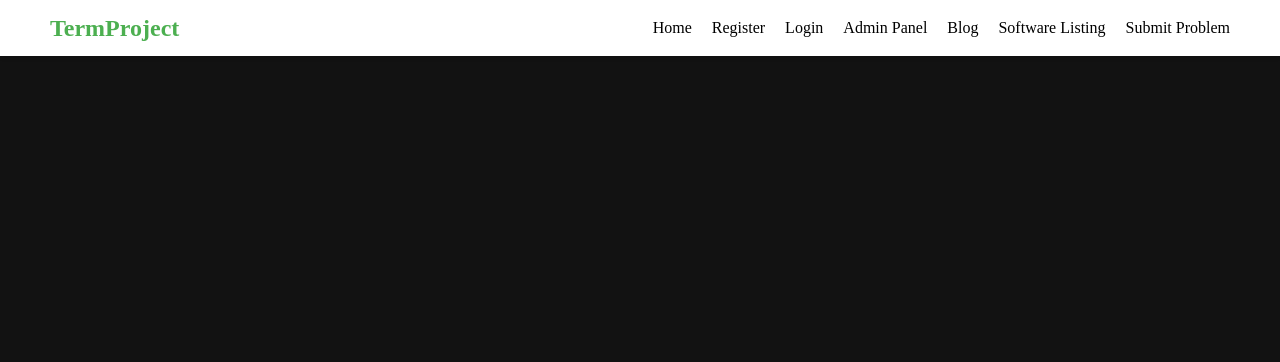
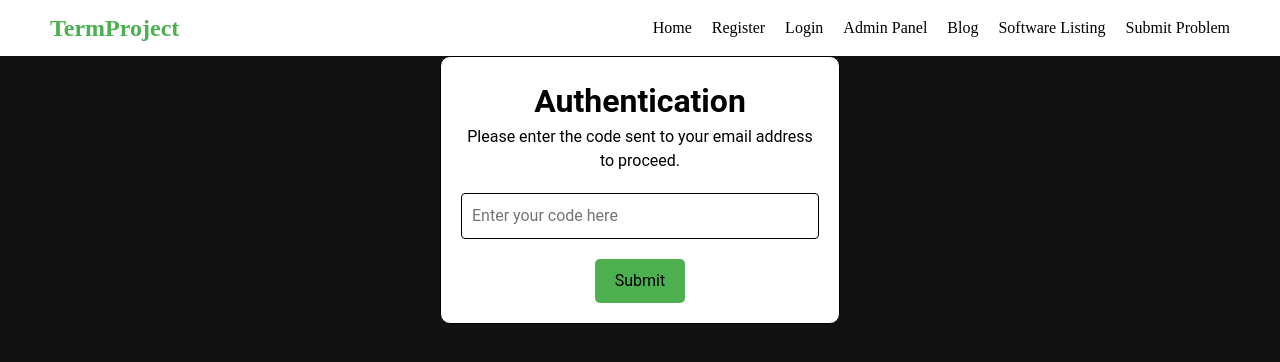
Before and after one commit to Ogi-Z/ComaGen-E-Front, a Vue app: page /authConfirm in a window 1280 px wide. Shown: the top 362 px of the page. Built offline with nearby package versions, Linux system fonts and the light colour scheme.

Commit message:
authconfirm

```diff
--- /dev/null
+++ b/src/components/authConfirm.vue
@@ -0,0 +1,68 @@
+<template>
+  <div class="auth-container">
+    <h1>Authentication</h1>
+    <p>Please enter the code sent to your email address to proceed.</p>
+    <form @submit.prevent="confirmCode">
+      <input type="text" v-model="authCode" placeholder="Enter your code here" required>
+      <button type="submit">Submit</button>
+    </form>
+  </div>
+</template>
+
+<script>
+import { ref } from 'vue';
+import { useRouter } from 'vue-router';
+
+export default {
+  name: 'AuthConfirmPage',
+  setup() {
+    const authCode = ref('');
+    const router = useRouter();
+
+    const confirmCode = () => {
+      if (authCode.value === '123456') {
+        router.push('/');
+      } else {
+        alert('Invalid code, please try again.');
+      }
+    };
+
+    return { authCode, confirmCode };
+  }
+}
+</script>
+
+<style scoped>
+.auth-container {
+  max-width: 400px;
+  padding: 20px;
+  margin: 0 auto;
+  text-align: center;
+  border: 1px solid #000000;
+  border-radius: 10px;
+  background-color: white;
+}
+.auth-container h1 {
+  color: black;
+}
+.auth-container p {
+  color: black;
+}
+input[type="text"] {
+  width: 100%;
+  padding: 10px;
+  margin-top: 20px;
+  border: 1px solid #000000;
+  border-radius: 4px;
+}
+
+button {
+  padding: 10px 20px;
+  margin-top: 20px;
+  color: rgb(0, 0, 0);
+  background-color: #4CAF50;
+  border: none;
+  border-radius: 5px;
+  cursor: pointer;
+}
+</style>
--- a/src/components/userRegPage.vue
+++ b/src/components/userRegPage.vue
@@ -30,6 +30,8 @@
 </template>
 
 <script>
+import router from '../router';
+
 export default {
   name: 'UserRegistrationPage',
   data() {
@@ -48,7 +50,8 @@
     registerUser() {
       console.log('Registering user:', this.user);
       // In a real application, here you would typically make an API call to register the user
-        // After successful registration, you might redirect them to a login page or their profile
+      // Simulate registration by redirecting to authentication confirmation page
+      router.push('/authConfirm'); // Redirect to authConfirm after successful registration
     }
   }
 }
--- a/src/router/index.js
+++ b/src/router/index.js
@@ -9,7 +9,7 @@
 import SoftwareUsabilityPage from '@/components/sUsability.vue';
 import UserProblemSubmissionPage from '@/components/userProbSub.vue';
 import UserProfilePage from '@/components/userProfile.vue';
-
+import AuthConfirmPage from '@/components/authConfirm.vue';
 const routes = [
   { path: '/', name: 'Home', component: HomePage },
   { path: '/login', name: 'Login', component: LoginPage },
@@ -20,6 +20,7 @@
   { path: '/software-owner-registration', name: 'SoftwareOwnerRegistration', component: SoftwareOwnerRegistrationPage },
   { path: '/software-usability', name: 'SoftwareUsability', component: SoftwareUsabilityPage },
   { path: '/submit-problem', name: 'SubmitProblem', component: UserProblemSubmissionPage },
+  { path: '/authConfirm', name: 'AuthConfirm', component: AuthConfirmPage },
   { path: '/user-profile', name: 'UserProfile', component: UserProfilePage }
 ];
 
```
Lines whose indentation alone changed are shown as unchanged.
